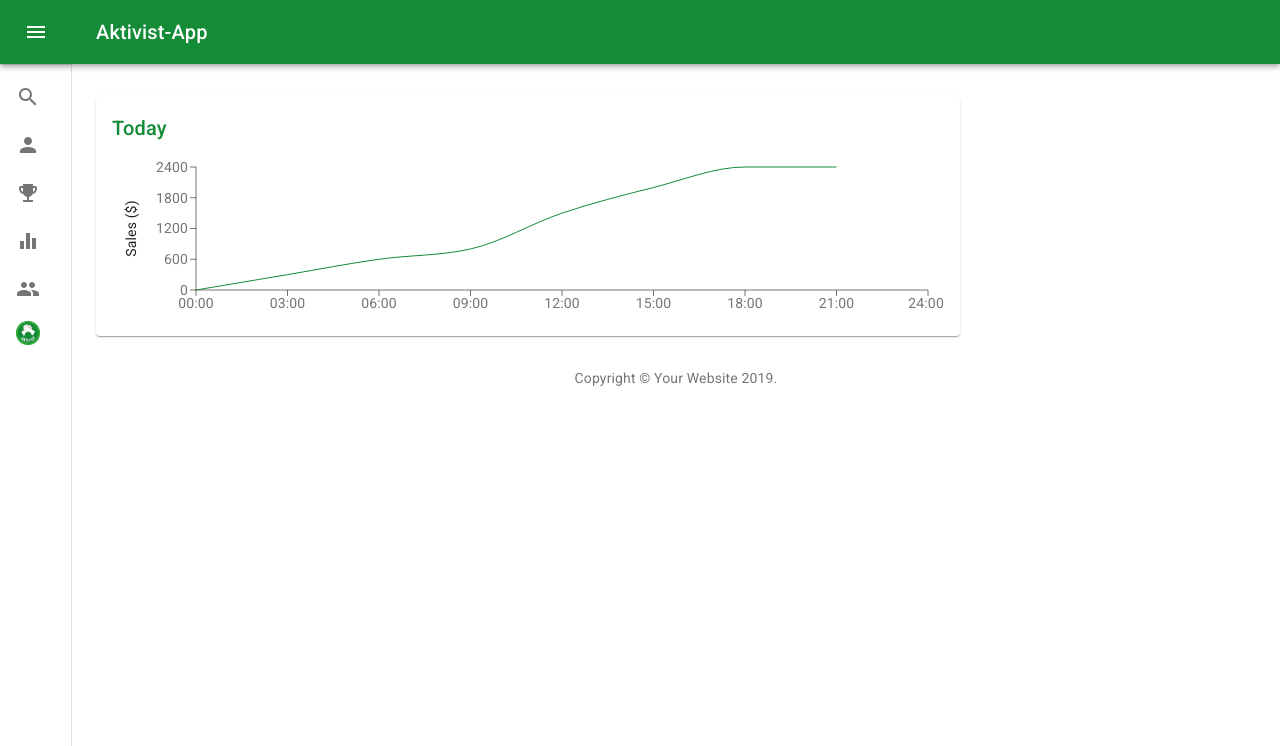
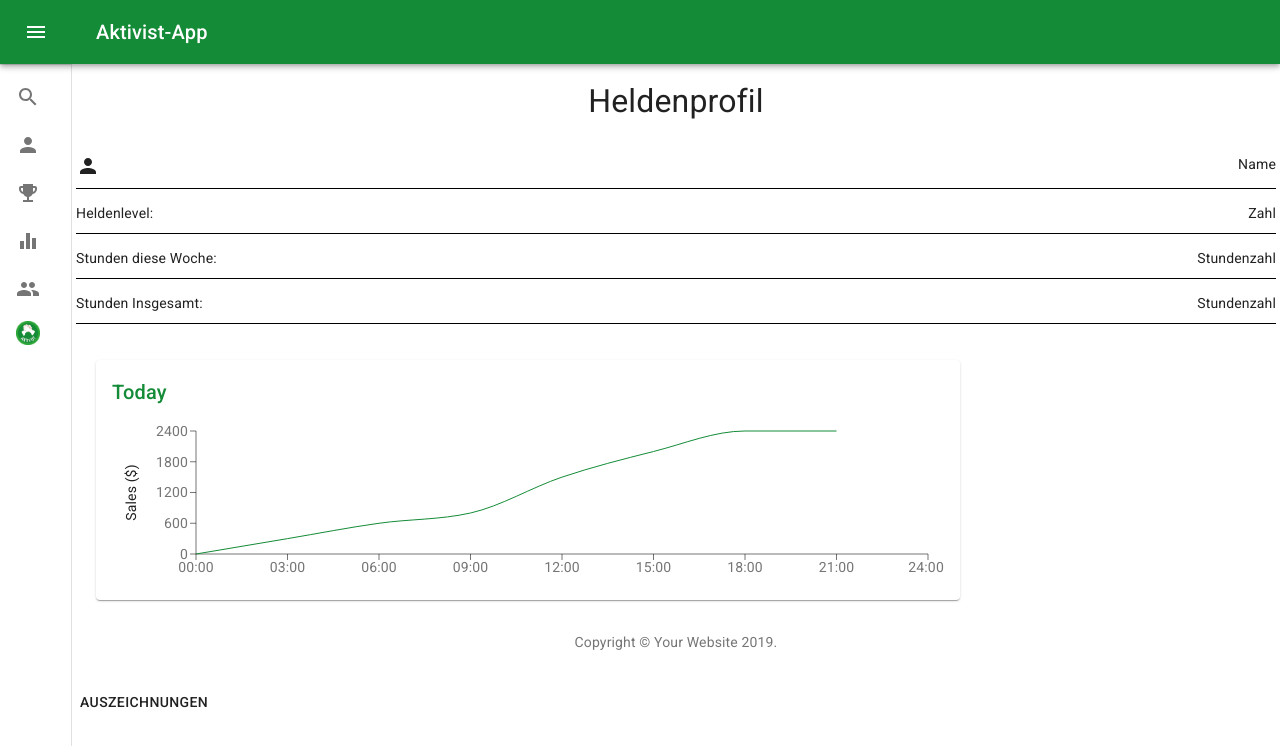
Before and after one commit to alxgrk/blockchain-hackathon-2019, a React (Create React App) app in the folder frontend/: page /rang in a window 1280 px wide. Shown: the top 746 px of the page. Built offline with nearby package versions, Linux system fonts and the light colour scheme.

Commit message:
Changed Profile view

```diff
--- a/frontend/src/Profile.js
+++ b/frontend/src/Profile.js
@@ -7,6 +7,9 @@ import React from "react";
 import {makeStyles} from "@material-ui/core";
 import clsx from "clsx";
 import Copyright from "./Copyright";
+import PersonIcon from '@material-ui/icons/Person';
+import Button from '@material-ui/core/Button';
+
 
 const useStyles = makeStyles(theme => ({
     root: {
@@ -57,6 +60,31 @@ const useStyles = makeStyles(theme => ({
     fixedHeight: {
         height: 240,
     },
+    titlebar: {
+        textAlign: 'center',
+        padding: '15px',
+        fontSize: '32px',
+    },
+    mainInformation: {
+        display: 'flex',
+        width: '100%',
+    },
+    profilePicture: {
+        width: '30%'
+    },
+    profileName: {
+        width: '50%'
+    },
+    flex: {
+        display: 'flex',
+        padding: ' 10px 0',
+        justifyContent: 'space-between',
+        borderBottom: '1px solid #000',
+        margin: '4px',
+    },
+    test: {
+        justifySelf: 'center',
+    }
 }));
 
 export default function Profile() {
@@ -67,6 +95,25 @@ export default function Profile() {
     return (
         <main className={classes.content}>
             <div className={classes.appBarSpacer}/>
+            <div className={classes.titlebar}>Heldenprofil</div>
+            <div className={classes.mainInformation, classes.flex}>
+                <PersonIcon/>
+                <div>Name</div>
+            </div>
+            <div>
+                <div className={classes.flex}>
+                    <div>Heldenlevel:</div>
+                    <div>Zahl</div>
+                </div>
+                <div className={classes.flex}>
+                    <div>Stunden diese Woche:</div>
+                    <div>Stundenzahl</div>
+                </div>
+                <dvi className={classes.flex}>
+                    <div>Stunden Insgesamt:</div>
+                    <div>Stundenzahl</div>
+                </dvi>
+            </div>
             <Container maxWidth="lg" className={classes.container}>
                 <Grid container spacing={3}>
                     {/* Chart */}
@@ -80,6 +127,7 @@ export default function Profile() {
                     <Copyright/>
                 </Box>
             </Container>
+            <Button className={classes.test}>Auszeichnungen</Button>
         </main>
     )
 }
```
